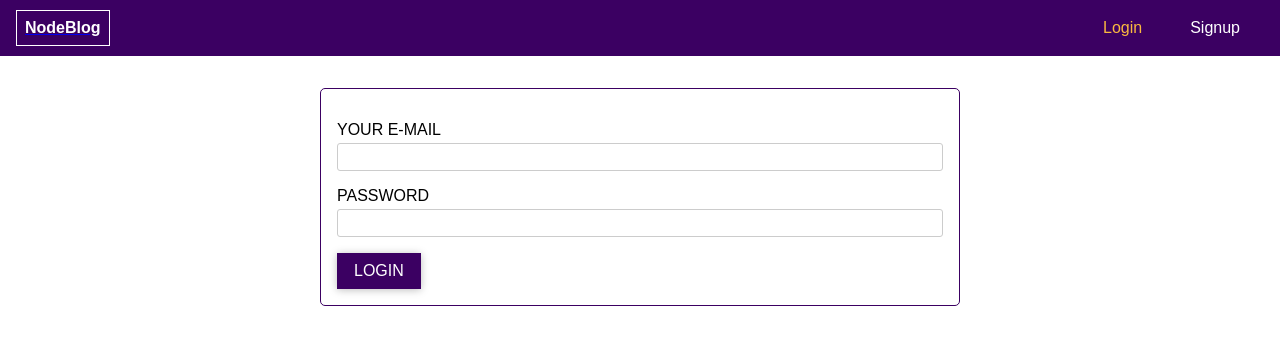
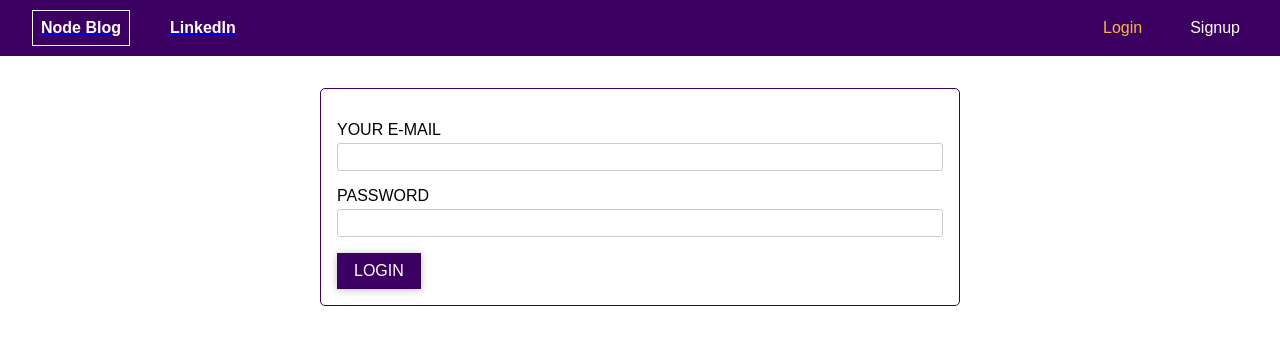
Before and after one commit to mchangpi/milton-node-blog, a React (Create React App) app in the folder client/: page / in a window 1280 px wide. Shown: the top 344 px of the page. Built offline with nearby package versions, Linux system fonts and the light colour scheme; no server answers.

Commit message:
Add Milton's LinkedIn hyperlink

```diff
--- /dev/null
+++ b/client/src/components/LinkedIn/LinkedIn.css
@@ -0,0 +1,6 @@
+.linkedIn {
+  font-size: 1rem;
+  font-weight: bold;
+  padding: 0.5rem;
+  color: white;
+}
--- /dev/null
+++ b/client/src/components/LinkedIn/LinkedIn.js
@@ -0,0 +1,7 @@
+import React from "react";
+
+import "./LinkedIn.css";
+
+const linkedIn = (props) => <h1 className="linkedIn">{props.logoTitle}</h1>;
+
+export default linkedIn;
--- a/client/src/components/Logo/Logo.js
+++ b/client/src/components/Logo/Logo.js
@@ -2,6 +2,6 @@ import React from "react";
 
 import "./Logo.css";
 
-const logo = (props) => <h1 className="logo">NodeBlog</h1>;
+const logo = (props) => <h1 className="logo">{props.logoTitle}</h1>;
 
 export default logo;
--- a/client/src/components/Navigation/MainNavigation/MainNavigation.css
+++ b/client/src/components/Navigation/MainNavigation/MainNavigation.css
@@ -16,6 +16,10 @@
   display: none;
 }
 
+.main-nav__logo {
+  margin: 0 1rem;
+}
+
 @media (min-width: 768px) {
   .main-nav__items {
     display: flex;
--- a/client/src/components/Navigation/MainNavigation/MainNavigation.js
+++ b/client/src/components/Navigation/MainNavigation/MainNavigation.js
@@ -1,19 +1,29 @@
-import React from 'react';
-import { NavLink } from 'react-router-dom';
+import React from "react";
+import { NavLink } from "react-router-dom";
 
-import MobileToggle from '../MobileToggle/MobileToggle';
-import Logo from '../../Logo/Logo';
-import NavigationItems from '../NavigationItems/NavigationItems';
+import MobileToggle from "../MobileToggle/MobileToggle";
+import Logo from "../../Logo/Logo";
+import LinkedIn from "../../LinkedIn/LinkedIn";
+import NavigationItems from "../NavigationItems/NavigationItems";
 
-import './MainNavigation.css';
+import "./MainNavigation.css";
 
-const mainNavigation = props => (
+const mainNavigation = (props) => (
   <nav className="main-nav">
     <MobileToggle onOpen={props.onOpenMobileNav} />
     <div className="main-nav__logo">
       <NavLink to="/">
-        <Logo />
+        <Logo logoTitle="Node Blog" />
       </NavLink>
+    </div>
+    <div className="main-nav__logo">
+      <a
+        href="https://www.linkedin.com/in/milton-chang-pi/"
+        target="_blank"
+        rel="noopener noreferrer"
+      >
+        <LinkedIn logoTitle="LinkedIn" />
+      </a>
     </div>
     <div className="spacer" />
     <ul className="main-nav__items">
```
